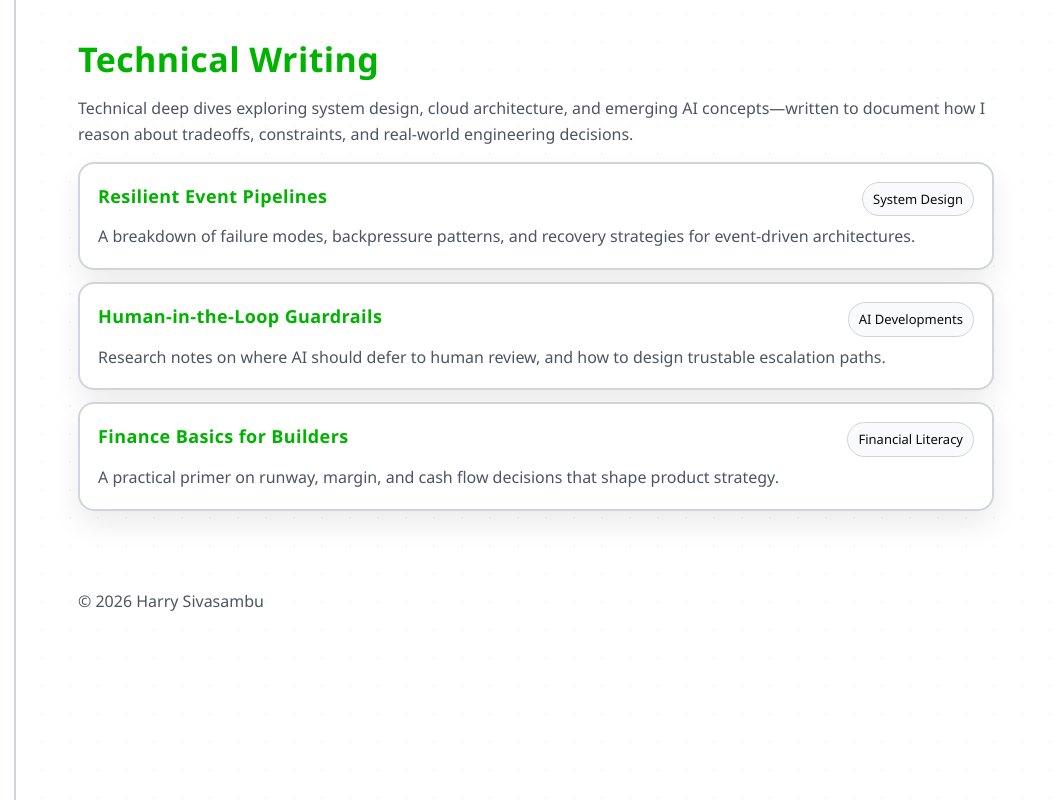
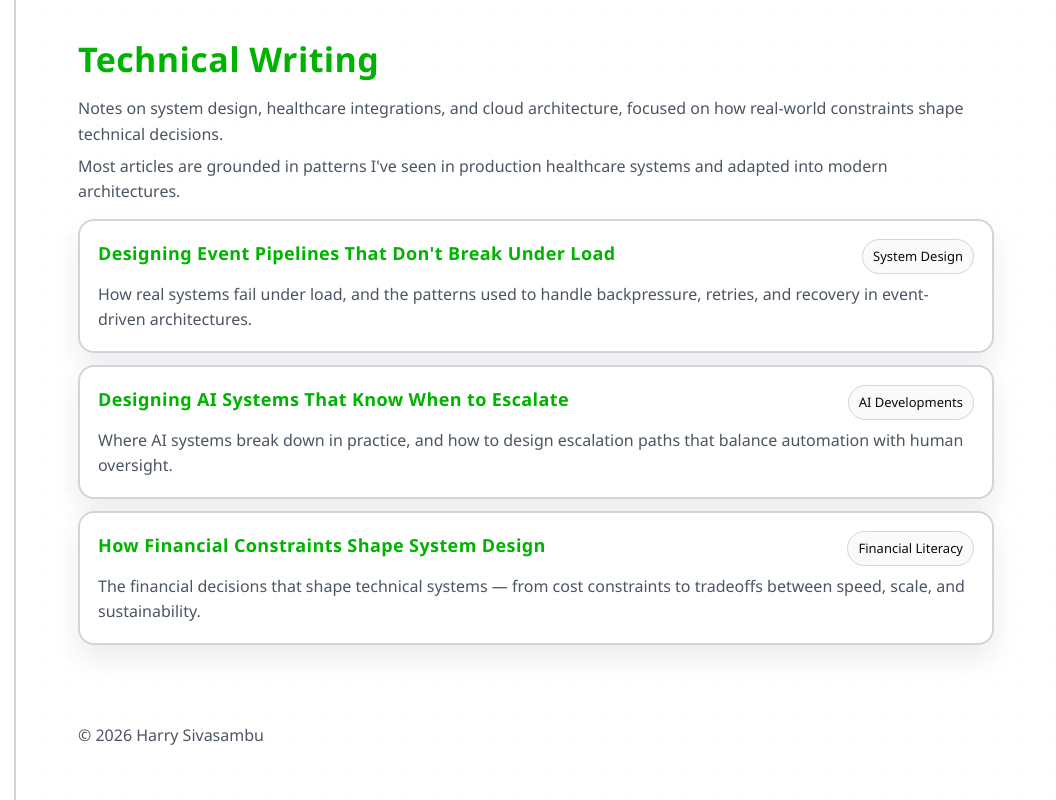
Before and after one commit to hsivasambu/cloud-resume-challenge, an Astro site in the folder site/: page /technical-writing in a window 1280 px wide. Shown: the full height of the page, 224-1280 px from the left. Built offline with nearby package versions, Linux system fonts and the light colour scheme; Astro itself is replaced by a stand-in of ours.

Commit message:
UI updates: homepage featured work, Other Projects title, Technical Writing page
- Added dashboard screenshot to Featured Work card with click-through to article
- Renamed Cloud Resume Challenge card to AWS Cloud Resume Challenge with accent colour
- Updated Technical Writing intro, positioning line, article titles and descriptions

```diff
--- a/site/src/pages/technical-writing/index.astro
+++ b/site/src/pages/technical-writing/index.astro
@@ -4,37 +4,40 @@ import BaseLayout from "../../layouts/BaseLayout.astro";
 
 <BaseLayout title="Technical Writing | Harry Sivasambu" description="Research-driven essays on systems, AI, and financial literacy.">
   <h1 style="margin: 0 0 10px; font-size: 34px;">Technical Writing</h1>
+  <p style="margin: 0 0 6px; color: var(--muted);">
+    Notes on system design, healthcare integrations, and cloud architecture, focused on how real-world constraints shape technical decisions.
+  </p>
   <p style="margin: 0 0 14px; color: var(--muted);">
-    Technical deep dives exploring system design, cloud architecture, and emerging AI concepts—written to document how I reason about tradeoffs, constraints, and real-world engineering decisions.
+    Most articles are grounded in patterns I've seen in production healthcare systems and adapted into modern architectures.
   </p>
   <div style="display: grid; gap: 12px;">
     <div class="card">
       <div style="display: flex; justify-content: space-between; gap: 12px; flex-wrap: wrap;">
-        <h2 style="margin: 0; font-size: 18px; color: var(--accent);">Resilient Event Pipelines</h2>
+        <h2 style="margin: 0; font-size: 18px; color: var(--accent);">Designing Event Pipelines That Don't Break Under Load</h2>
         <span class="pill">System Design</span>
       </div>
       <p style="margin: 8px 0 0; color: var(--muted);">
-        A breakdown of failure modes, backpressure patterns, and recovery strategies for event-driven architectures.
+        How real systems fail under load, and the patterns used to handle backpressure, retries, and recovery in event-driven architectures.
       </p>
     </div>
 
     <div class="card">
       <div style="display: flex; justify-content: space-between; gap: 12px; flex-wrap: wrap;">
-        <h2 style="margin: 0; font-size: 18px; color: var(--accent);">Human-in-the-Loop Guardrails</h2>
+        <h2 style="margin: 0; font-size: 18px; color: var(--accent);">Designing AI Systems That Know When to Escalate</h2>
         <span class="pill">AI Developments</span>
       </div>
       <p style="margin: 8px 0 0; color: var(--muted);">
-        Research notes on where AI should defer to human review, and how to design trustable escalation paths.
+        Where AI systems break down in practice, and how to design escalation paths that balance automation with human oversight.
       </p>
     </div>
 
     <div class="card">
       <div style="display: flex; justify-content: space-between; gap: 12px; flex-wrap: wrap;">
-        <h2 style="margin: 0; font-size: 18px; color: var(--accent);">Finance Basics for Builders</h2>
+        <h2 style="margin: 0; font-size: 18px; color: var(--accent);">How Financial Constraints Shape System Design</h2>
         <span class="pill">Financial Literacy</span>
       </div>
       <p style="margin: 8px 0 0; color: var(--muted);">
-        A practical primer on runway, margin, and cash flow decisions that shape product strategy.
+        The financial decisions that shape technical systems — from cost constraints to tradeoffs between speed, scale, and sustainability.
       </p>
     </div>
   </div>
```
Also changed, not shown: site/src/pages/index.astro (+11 -2 lines).
